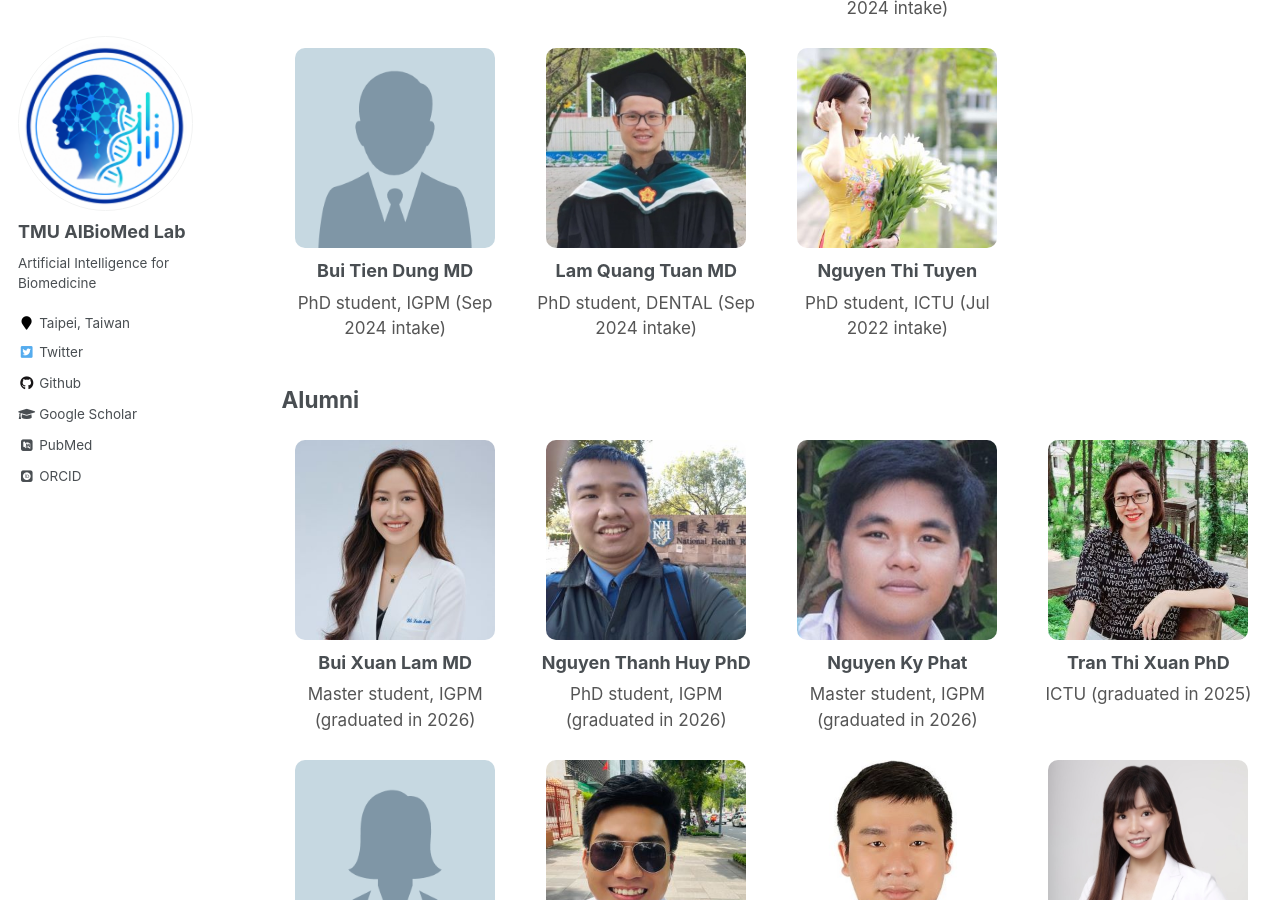
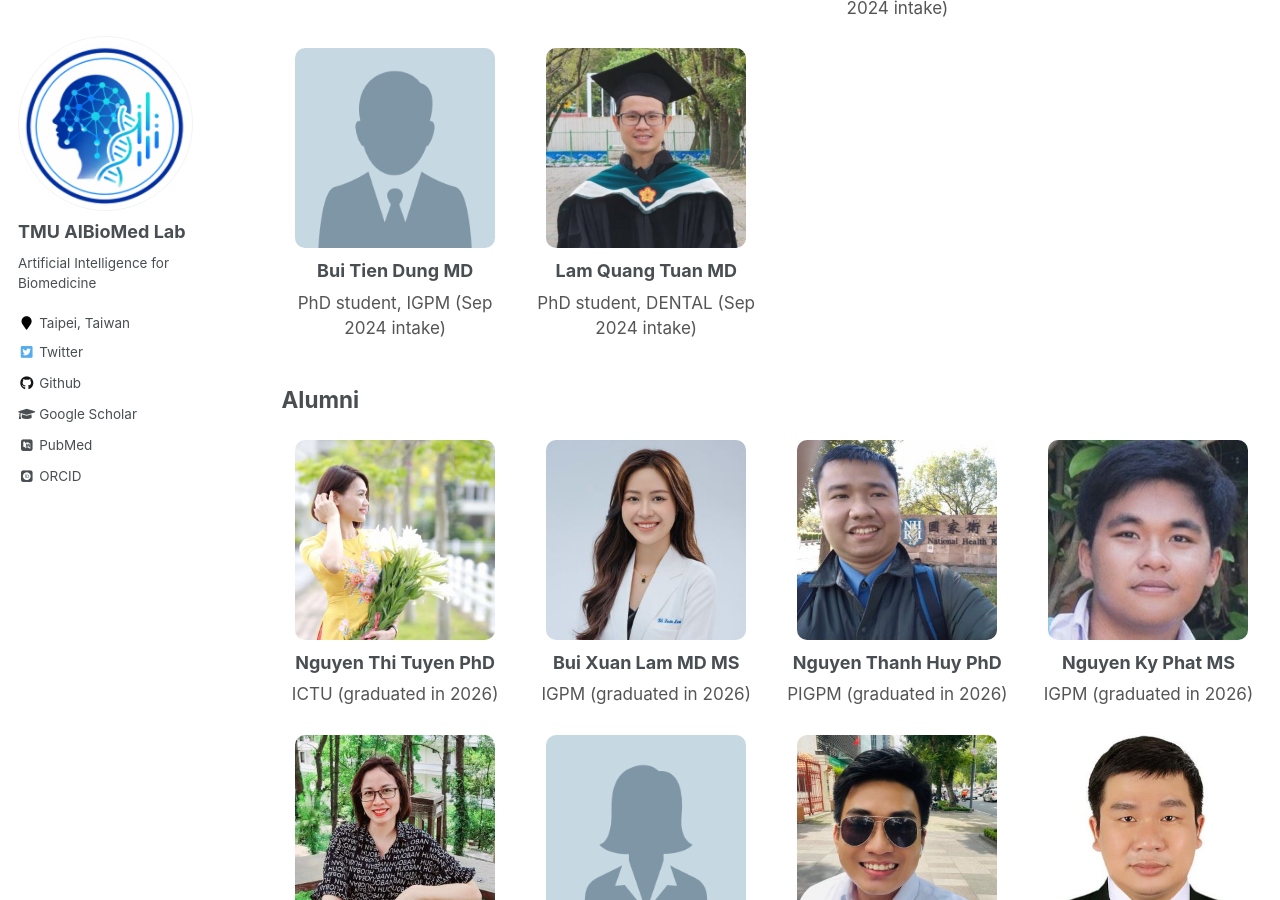
Before and after one commit to khanhlee/khanhlee.github.io, a Jekyll site: the page built from _pages/member.md, in a window 1280 px wide and 900 px high, scrolled down 1642 px. Built offline with Jekyll 4.4.1, drawn with Linux system fonts in a browser that asks for light colours; some web fonts are replaced.

Commit message:
Update member.md

```diff
--- a/_pages/member.md
+++ b/_pages/member.md
@@ -178,12 +178,6 @@ AIBioMed Lab brings together researchers, clinicians, and students from diverse
     <div class="member-role">PhD student, DENTAL (Sep 2024 intake)</div>
   </div>
 
-  <div class="member-card">
-    <img src="/images/tuyen.jpg" alt="Nguyen Thi Tuyen">
-    <div class="member-name">Nguyen Thi Tuyen</div>
-    <div class="member-role">PhD student, ICTU (Jul 2022 intake)</div>
-  </div>
-
 </div>
 
 ## Alumni
@@ -191,21 +185,27 @@ AIBioMed Lab brings together researchers, clinicians, and students from diverse
 <div class="member-grid">
 
   <div class="member-card">
-    <img src="/images/xuan_lam.jpg" alt="Bui Xuan Lam MD">
-    <div class="member-name">Bui Xuan Lam MD</div>
-    <div class="member-role">Master student, IGPM (graduated in 2026)</div>
+    <img src="/images/tuyen.jpg" alt="Nguyen Thi Tuyen PhD">
+    <div class="member-name">Nguyen Thi Tuyen PhD</div>
+    <div class="member-role">ICTU (graduated in 2026)</div>
+  </div>
+
+  <div class="member-card">
+    <img src="/images/xuan_lam.jpg" alt="Bui Xuan Lam MD MS">
+    <div class="member-name">Bui Xuan Lam MD MS</div>
+    <div class="member-role">IGPM (graduated in 2026)</div>
   </div>
 
   <div class="member-card">
     <img src="/images/huy.jpg" alt="Nguyen Thanh Huy PhD">
     <div class="member-name">Nguyen Thanh Huy PhD</div>
-    <div class="member-role">PhD student, IGPM (graduated in 2026)</div>
+    <div class="member-role">PIGPM (graduated in 2026)</div>
   </div>
 
   <div class="member-card">
-    <img src="/images/phat.jpg" alt="Nguyen Ky Phat">
-    <div class="member-name">Nguyen Ky Phat</div>
-    <div class="member-role">Master student, IGPM (graduated in 2026)</div>
+    <img src="/images/phat.jpg" alt="Nguyen Ky Phat MS">
+    <div class="member-name">Nguyen Ky Phat MS</div>
+    <div class="member-role">IGPM (graduated in 2026)</div>
   </div>
 
   <div class="member-card">
```
